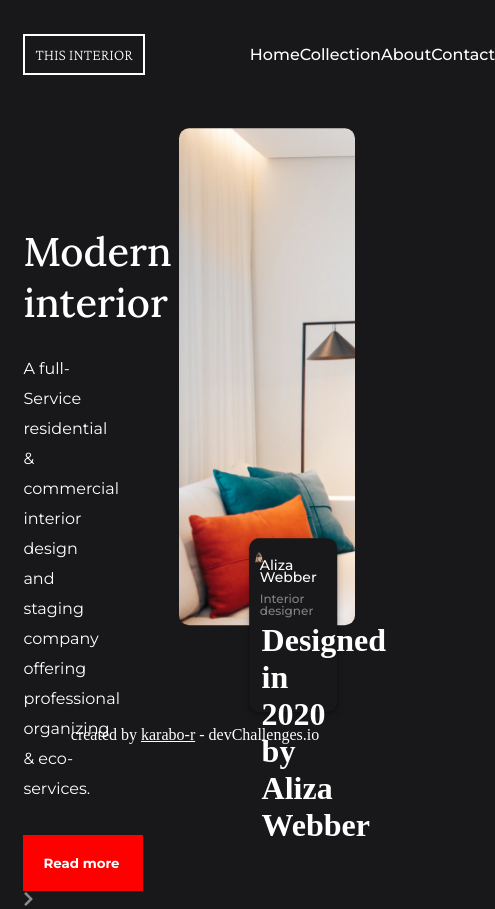
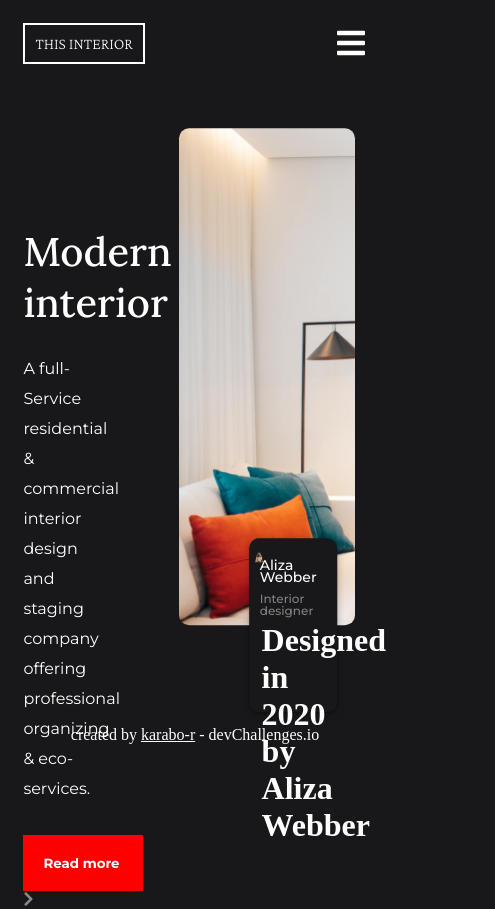
Before and after one commit to karabo-r/interior-consultant, a plain HTML site: page index.html in a window 390 px wide. Shown: the whole page, 495 px wide, since content can reach past the window. Drawn offline with nearby package versions, Linux system fonts and the light colour scheme.

Commit message:
menu buttons added

```diff
--- a/index.html
+++ b/index.html
@@ -19,6 +19,10 @@
           <li class="nav-link"><a href="#">Contact</a></li>
         </ul>
       </nav>
+      <div class="menu-icons">
+        <i class="fa fa-bars fa-2x" aria-hidden="true"></i>
+        <i class="fa fa-times fa-2x" aria-hidden="true"></i>
+      </div>
     </header>
     <main class="flex">
       <div class="text-section">
@@ -68,8 +72,3 @@
     <script src="main.js"></script>
   </body>
 </html>
-
-<!-- <div class="menu-icons">
-    <i class="fa fa-bars fa-2x" aria-hidden="true"></i>
-    <i class="fa fa-times fa-2x" aria-hidden="true"></i>
-  </div> -->
--- a/style.css
+++ b/style.css
@@ -166,3 +166,24 @@ button {
 button:hover {
   background-color: rgb(255, 94, 94);
 }
+
+.menu-icons {
+  display: none;
+}
+
+@media screen and (max-width: 500px) {
+  nav {
+    visibility: hidden;
+  }
+  .logo {
+    position: absolute;
+  }
+  .menu-icons {
+    margin-right: 25px;
+    display: inherit;
+    margin-top: 15px;
+  }
+  .fa-times {
+    display: none;
+  }
+}
```
